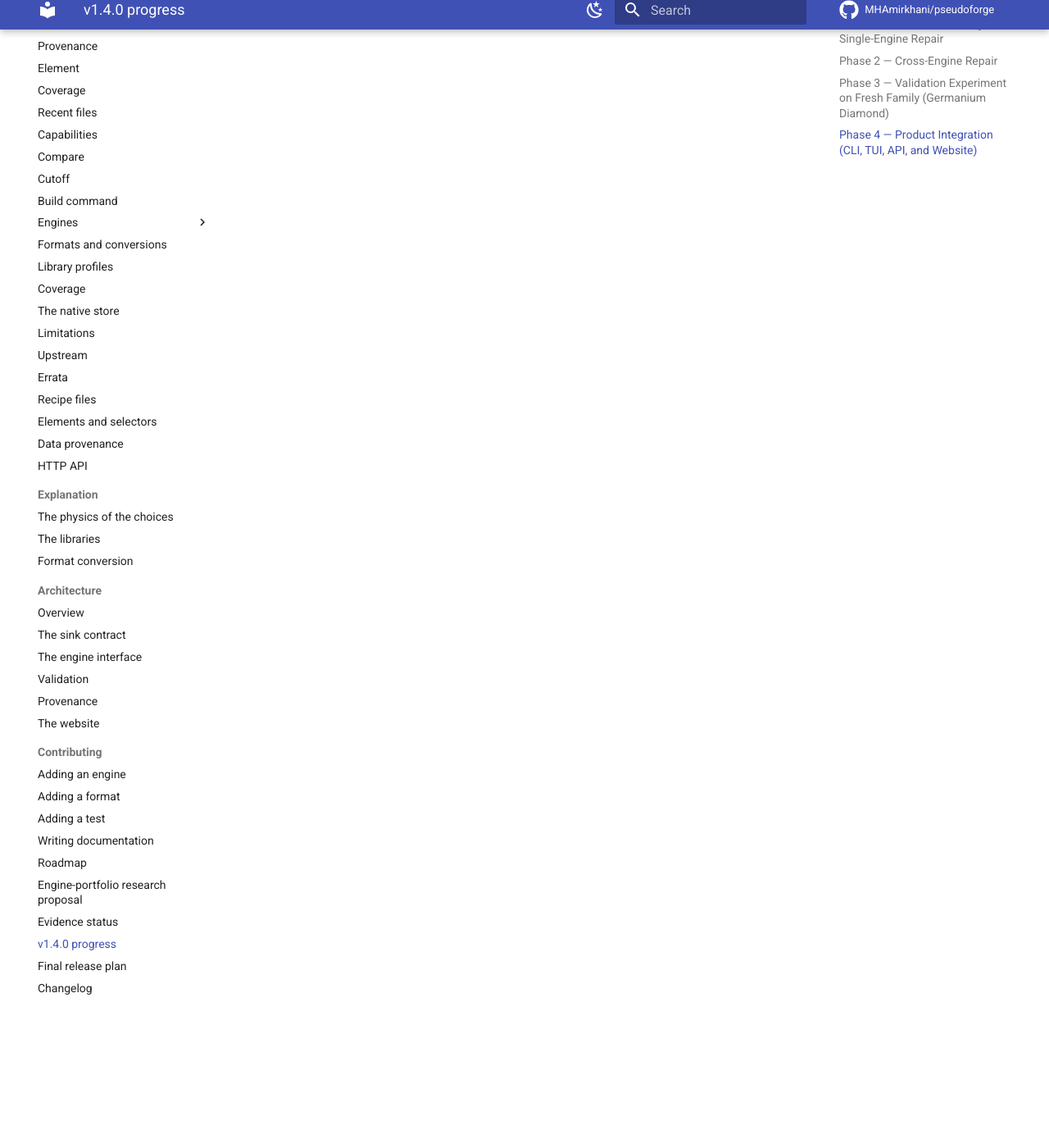
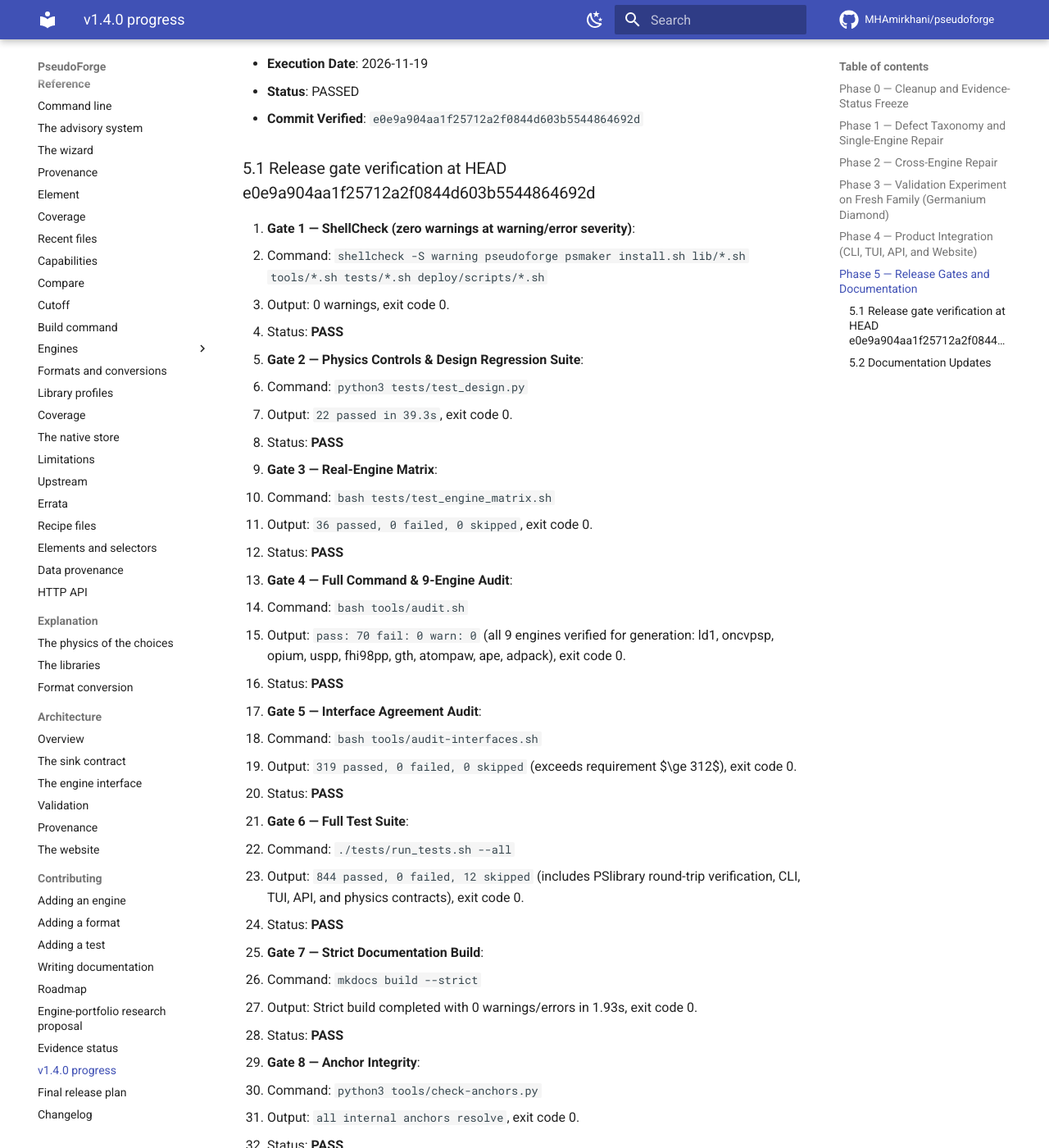
Before and after one commit to MHAmirkhani/PseudoForge, an MkDocs documentation site: the page built from docs/contributing/v1.4.0-progress.md, in a window 1280 px wide and 1400 px high, scrolled down 5265 px. Shown: the whole window at 82% size. Built offline with MkDocs 1.6.1 and Material for MkDocs 9.7.7, drawn with Linux system fonts in a browser that asks for light colours; comment, search, counter and statistics services are not loaded; some of the changed text lies outside the part shown.

Commit message:
Phase 5: v1.4.0 release gates

```diff
--- a/docs/contributing/v1.4.0-progress.md
+++ b/docs/contributing/v1.4.0-progress.md
@@ -104,3 +104,59 @@ This document tracks progress across the six execution phases of the PseudoForge
   - **API (`lib/http.sh` & `server/app.py`)**: Added routes `GET /api/defects`, `GET /api/defects/:id`, `POST /api/repair/plan`, and `POST /api/repair/apply` enforcing directory traversal guards and budget constraints. Regenerated `docs/reference/http-api.md`.
   - **Frontend (`frontend/`)**: Added `frontend/repair/index.html` and `frontend/js/repair.js` for interactive defect inspection, plan generation, and repair application graded by evidence levels (L3/L4/L5) with safe text rendering, accessibility, and theme support. Added repair API methods to `frontend/js/api.js` and updated primary navigation.
 - **Next Phase**: Phase 5 (Release gates and documentation).
+
+---
+
+## Phase 5 — Release Gates and Documentation
+
+- **Execution Date**: 2026-11-19
+- **Status**: PASSED
+- **Commit Verified**: `e0e9a904aa1f25712a2f0844d603b5544864692d`
+
+### 5.1 Release gate verification at HEAD e0e9a904aa1f25712a2f0844d603b5544864692d
+
+1. **Gate 1 — ShellCheck (zero warnings at warning/error severity)**:
+   - Command: `shellcheck -S warning pseudoforge psmaker install.sh lib/*.sh tools/*.sh tests/*.sh deploy/scripts/*.sh`
+   - Output: 0 warnings, exit code 0.
+   - Status: **PASS**
+
+2. **Gate 2 — Physics Controls & Design Regression Suite**:
+   - Command: `python3 tests/test_design.py`
+   - Output: `22 passed in 39.3s`, exit code 0.
+   - Status: **PASS**
+
+3. **Gate 3 — Real-Engine Matrix**:
+   - Command: `bash tests/test_engine_matrix.sh`
+   - Output: `36 passed, 0 failed, 0 skipped`, exit code 0.
+   - Status: **PASS**
+
+4. **Gate 4 — Full Command & 9-Engine Audit**:
+   - Command: `bash tools/audit.sh`
+   - Output: `pass: 70  fail: 0  warn: 0` (all 9 engines verified for generation: ld1, oncvpsp, opium, uspp, fhi98pp, gth, atompaw, ape, adpack), exit code 0.
+   - Status: **PASS**
+
+5. **Gate 5 — Interface Agreement Audit**:
+   - Command: `bash tools/audit-interfaces.sh`
+   - Output: `319 passed, 0 failed, 0 skipped` (exceeds requirement $\ge 312$), exit code 0.
+   - Status: **PASS**
+
+6. **Gate 6 — Full Test Suite**:
+   - Command: `./tests/run_tests.sh --all`
+   - Output: `844 passed, 0 failed, 12 skipped` (includes PSlibrary round-trip verification, CLI, TUI, API, and physics contracts), exit code 0.
+   - Status: **PASS**
+
+7. **Gate 7 — Strict Documentation Build**:
+   - Command: `mkdocs build --strict`
+   - Output: Strict build completed with 0 warnings/errors in 1.93s, exit code 0.
+   - Status: **PASS**
+
+8. **Gate 8 — Anchor Integrity**:
+   - Command: `python3 tools/check-anchors.py`
+   - Output: `all internal anchors resolve`, exit code 0.
+   - Status: **PASS**
+
+### 5.2 Documentation Updates
+- Updated `CHANGELOG.md` with comprehensive `## Version 1.4.0 — cross-engine pseudopotential repair and empirical verification` entry detailing the defect taxonomy, automated single-engine repair, cross-engine repair via `--donor-engine`, evidence-status freeze (L1–L6 ladder, holdout ledger, single-CPU training hour budget semantics), preregistered Ge-diamond validation experiment and negative transferability findings (leaving L6 empty), website `/repair/` page and REST API endpoints, TUI interactive repair workflow, and narrative cleanups.
+- Verified that no unverified claims or legacy 7-second metrics remain.
+
+- **Next Phase**: Phase 6 (CPC Manuscript v1.4.0 Overhaul).
```
Also changed, not shown: AUDIT.md (+25 -24 lines), CHANGELOG.md (+36 -0 lines), 1 other file.
